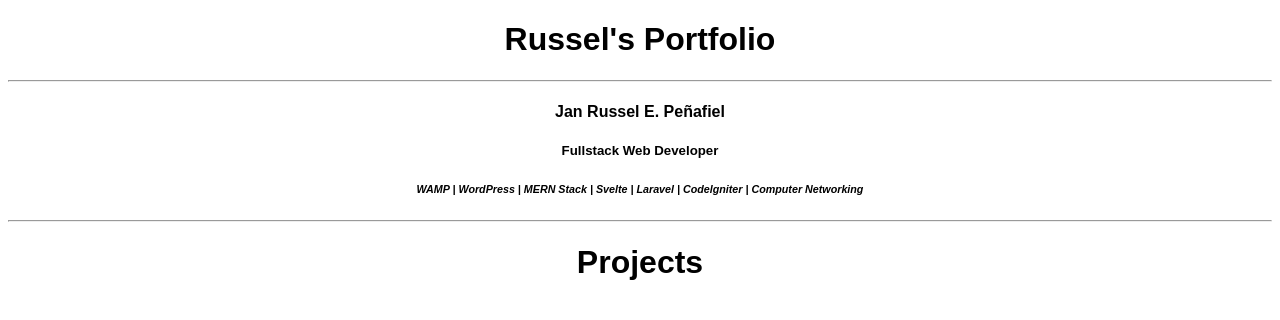
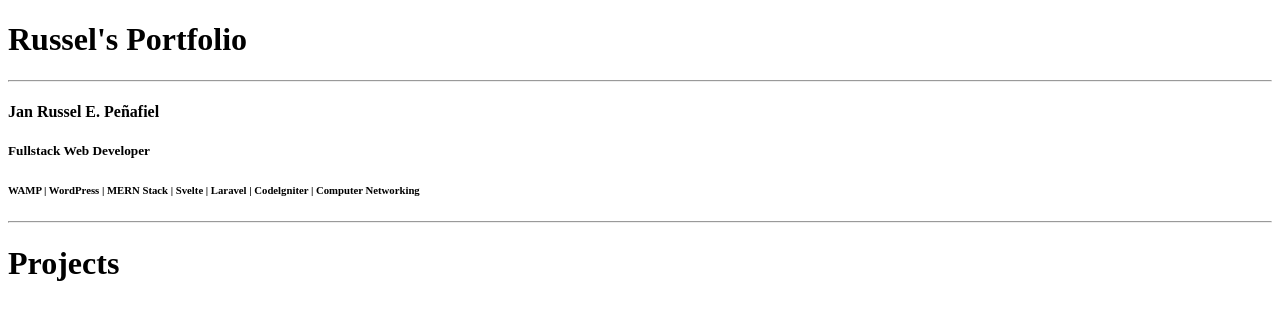
Before and after one commit to Jan-Russel-Penafiel/PORTFOLIO, a plain HTML site: page index.html in a window 1280 px wide. Drawn offline with Linux system fonts and the light colour scheme.

Commit message:
first commit

```diff
--- a/index.html
+++ b/index.html
@@ -4,7 +4,7 @@
     <meta charset="UTF-8">
     <meta name="viewport" content="width=device-width, initial-scale=1.0">
     <title>Russel's Portfolio</title>
-    <link rel="stylesheet" href="style.css">
+    <link rel="stylesheets" href="style.css">
 </head>
 
 <body>
```
Also changed, not shown: 1 other file.
